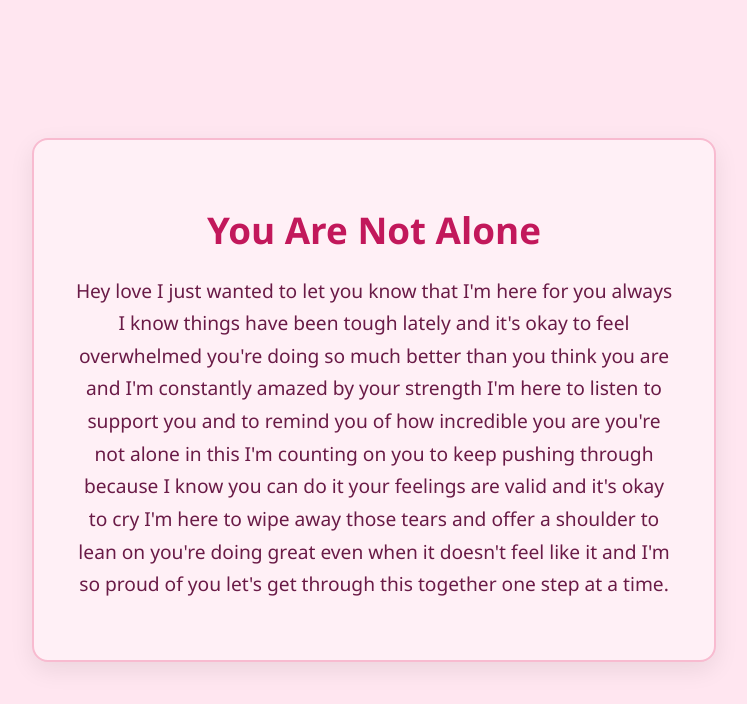
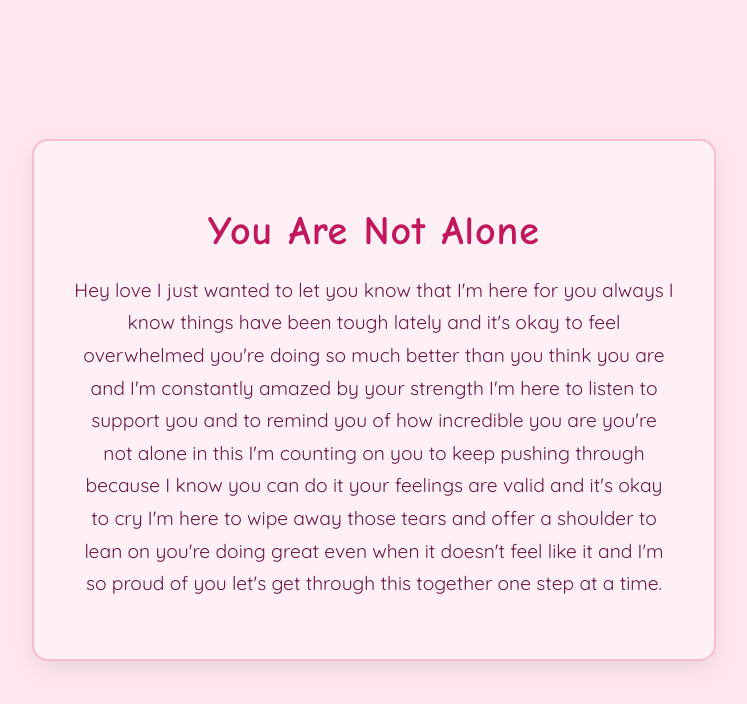
Before and after one commit to DracoGamer387/words, a plain HTML site: page index.html in a window 1280 px wide. Shown: the whole page, without its empty margins (266-1013 px from the left). Drawn offline with Linux system fonts and the light colour scheme.

Commit message:
Update styles.css

```diff
--- a/styles.css
+++ b/styles.css
@@ -1,7 +1,7 @@
 body {
     margin: 0;
     padding: 0;
-    font-family: 'Segoe UI', sans-serif;
+    font-family: 'Quicksand', 'Segoe UI', sans-serif;
     background: #ffe6f0;
     color: #5a2a41;
     display: flex;
@@ -23,13 +23,15 @@ body {
 }
 
 h1 {
-    font-size: 2.3rem;
+    font-family: 'Comic Neue', cursive;
+    font-size: 2.5rem;
     color: #c2185b;
     margin-bottom: 20px;
+    letter-spacing: 1px;
 }
-
 p {
     font-size: 1.2rem;
+    font-family: 'Quicksand', sans-serif;
     line-height: 1.7;
     color: #6a1b47;
 }
```
